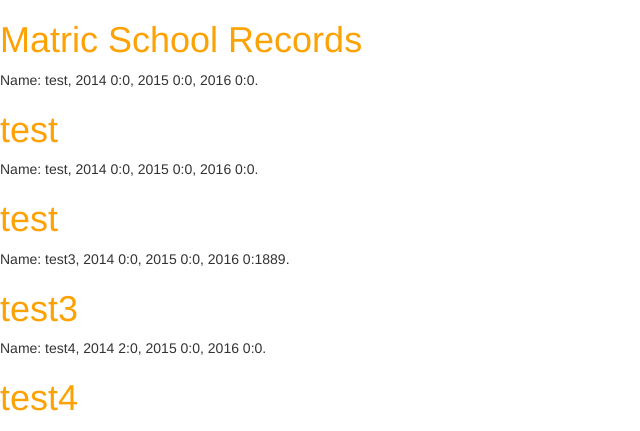
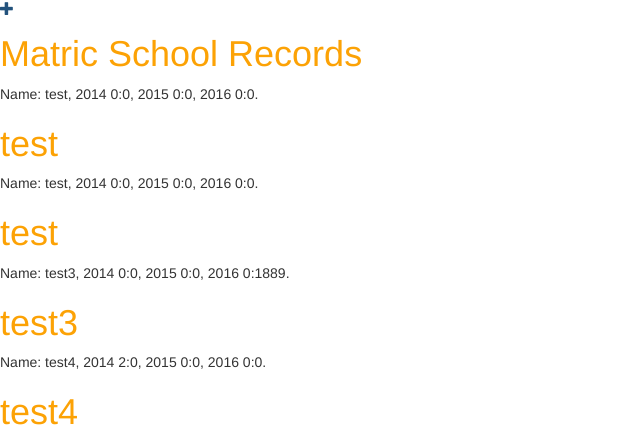
Before and after one commit to tetyanaloskutova/test, a Django app: page /matric/ in a window 1280 px wide. Shown: the top 431 px of the page, without its empty margins (0-640 px from the left). Run offline with Django 3.2, Linux system fonts and the light colour scheme; data comes from the database, SQL or seed files in the repository; some libraries are stand-ins or nearby versions.

Commit message:
Forgotten 'new' button
Forgotten 'new' button

```diff
--- a/matric/templates/matric/matric_list.html
+++ b/matric/templates/matric/matric_list.html
@@ -8,6 +8,7 @@
     </head>
     <body>
         <div>
+			<a href="{% url 'school_record_new' %}" class="top-menu"><span class="glyphicon glyphicon-plus"></span></a>
             <h1><a href="/matric/">Matric School Records</a></h1>
         </div>
 
```
